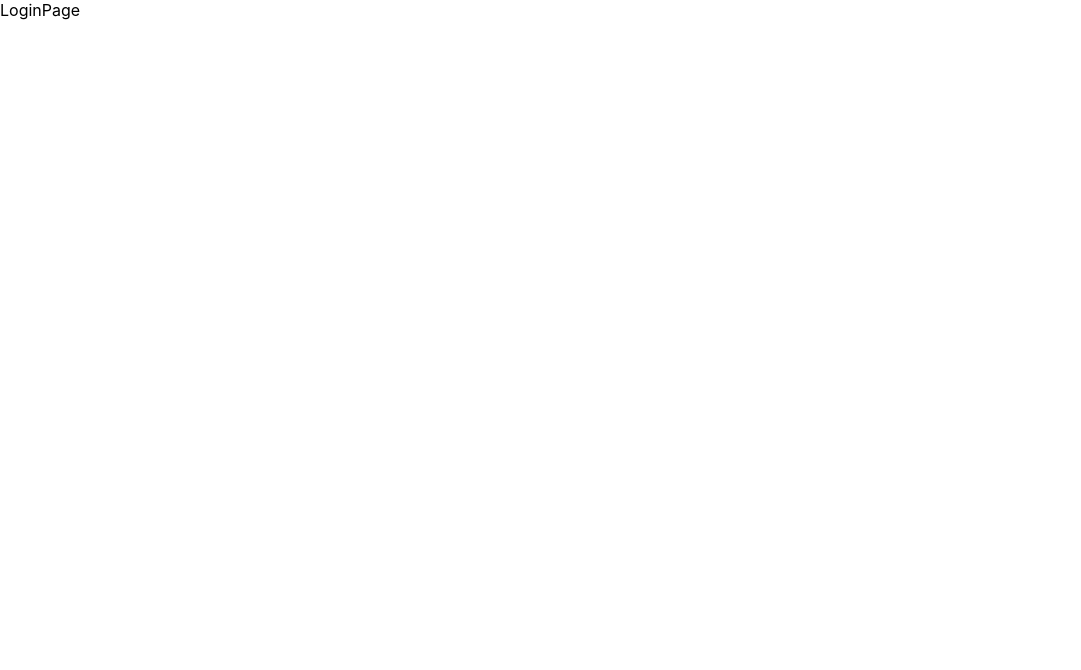
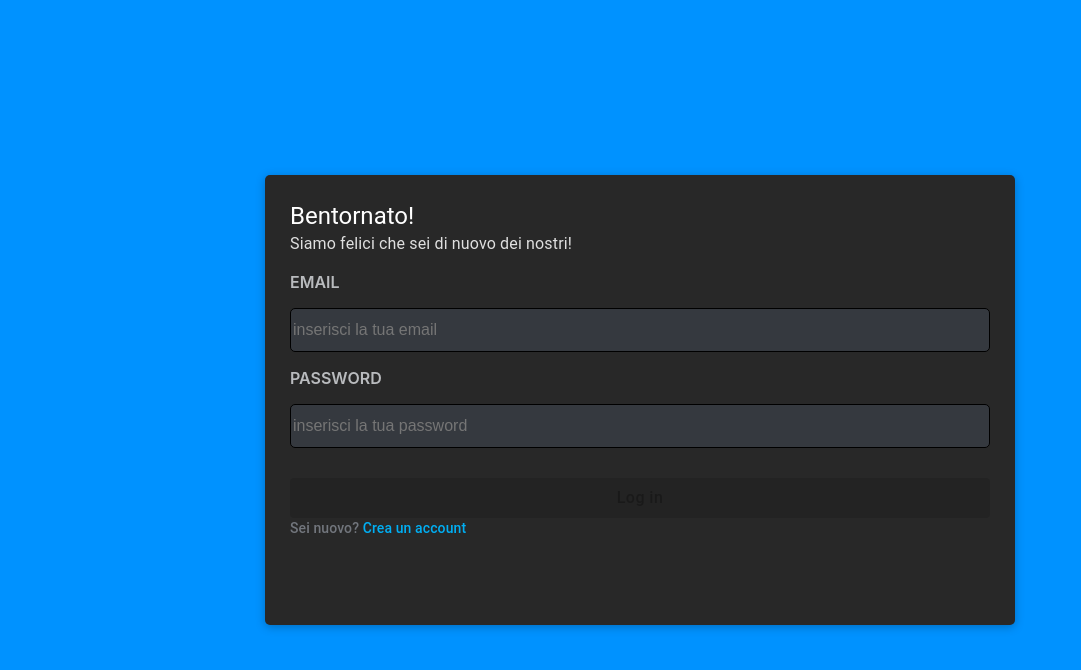
Before and after one commit to GiulioFede/Realtime-Video-Room-Chat-Conversation-Platform---MERN-Full-Stack-implementation, a React (Create React App) app in the folder frontend/: page /login in a window 1280 px wide. Shown: the top 670 px of the page, without its empty margins (0-1081 px from the left). Built offline with nearby package versions, Linux system fonts and the light colour scheme.

Commit message:
creating log in page: email,password and redirect message

```diff
--- a/frontend/package.json
+++ b/frontend/package.json
@@ -3,12 +3,15 @@
   "version": "0.1.0",
   "private": true,
   "dependencies": {
-    "@mui/material": "^5.11.9",
+    "@emotion/react": "^11.10.6",
+    "@emotion/styled": "^11.10.6",
+    "@mui/material": "^5.11.10",
     "@reduxjs/toolkit": "^1.9.2",
     "@testing-library/jest-dom": "^5.16.5",
     "@testing-library/react": "^13.4.0",
     "@testing-library/user-event": "^14.4.3",
     "axios": "^1.3.3",
+    "glamor": "^2.20.40",
     "react": "^18.2.0",
     "react-dom": "^18.2.0",
     "react-redux": "^8.0.5",
--- a/frontend/src/pages/authPages/LoginPage/LoginPage.js
+++ b/frontend/src/pages/authPages/LoginPage/LoginPage.js
@@ -1,7 +1,67 @@
-import React from "react"
+import React, { useState } from "react"
+import InputField from "../../components/InputField";
+import PrimaryButton from "../../components/PrimaryButton";
+import RedirectInfo from "../../components/RedirectInfo";
+import AuthBox from "../components/BoxAuth";
+import BoxHeaderAuth from "../components/BoxHeaderAuth";
+import {useNavigate} from "react-router-dom";
 
 const LoginPage = () => {
-    return <div>LoginPage</div>
+
+    const navigate = useNavigate();
+
+    //contiene il valore di email che l'utente ogni volta che digita inserisce
+    const [email, setEmail] = useState('');
+    //contiene la password che l'utente ogni volta che digita inserisce
+    const [password, setPassword] = useState('');
+
+    const [isFormValid, setIsFormValid] = useState(false);
+
+    const handleLogInClick = () => {
+        console.log("log in");
+    }
+
+    const handlePushToRegisterPage = () => {
+        //redirect alla pagina di registrazione
+        navigate('/register');
+    }
+
+    return (
+        <AuthBox>
+
+            {/*TITOLO e sottotitolo*/}
+            <BoxHeaderAuth title="Bentornato!" subtitle="Siamo felici che sei di nuovo dei nostri!"/>
+
+            {/*CAMPO PER EMAIL */}
+            <InputField value={email}
+                        setValue={setEmail}
+                        label="email"
+                        type="text"
+                        placeholder= "inserisci la tua email" />
+
+            {/*CAMPO PER PASSWORD */}
+            <InputField value={password}
+                        setValue={setPassword}
+                        label="password"
+                        type="password"
+                        placeholder= "inserisci la tua password" />
+
+            {/*BOTTONE PER LOGGARSI*/}
+            <PrimaryButton
+                label="Log in"
+                additionalStyles = {{marginTop:"30px"}}
+                disabled={!isFormValid}
+                onClick={handleLogInClick}
+            />
+
+            <RedirectInfo
+                text="Sei nuovo?"
+                redirectText=" Crea un account"
+                redirectHandler={handlePushToRegisterPage}
+            />
+
+        </AuthBox>
+    )
 };
 
 export default LoginPage;
--- a/frontend/src/pages/authPages/RegisterPage/RegisterPage.js
+++ b/frontend/src/pages/authPages/RegisterPage/RegisterPage.js
@@ -1,7 +1,12 @@
 import React from "react"
+import AuthBox from "../components/BoxAuth";
 
 const RegisterPage = () => {
-    return <div>RegisterPage</div>
+    return (
+        <AuthBox>
+            RegisterPage
+        </AuthBox>
+    )
 };
 
 export default RegisterPage;
--- /dev/null
+++ b/frontend/src/pages/authPages/components/BoxAuth.js
@@ -0,0 +1,18 @@
+
+import { Box } from "@mui/system";
+import React from "react";
+
+const AuthBox = (props) =>{
+    return (
+        <div style={{width:"100%", height:"100vh", display: "flex", alignItems:"center", justifyContent:"center", background:"#0092ff"}}>
+
+            <Box sx={{ width: 700, height: 400, bgcolor: "#282828", borderRadius: '5px', boxShadow: "0 2px 10px 0 rgb(0 0 0 / 25%)", display: "flex", flexDirection: 'column', padding: "25px"}}>
+                {/*INSERISCO I FIGLI CHE PASSO, OSSIA I TAG CHE COMPORRANNO IL CONTENUTO DEL BOX */}
+                {props.children}
+            </Box>
+
+        </div>
+    )
+}
+
+export default AuthBox;
--- /dev/null
+++ b/frontend/src/pages/authPages/components/BoxHeaderAuth.js
@@ -0,0 +1,13 @@
+import React from "react";
+import { Typography } from "@mui/material";
+
+const BoxHeaderAuth = (props) => {
+    return (
+        <>
+            <Typography variant="h5" sx={{color: "white"}}>{props.title}</Typography>
+            <Typography sx={{color: "#dfdfdf"}}>{props.subtitle}</Typography>
+        </>
+    )
+}
+
+export default BoxHeaderAuth;
--- /dev/null
+++ b/frontend/src/pages/components/InputField.js
@@ -0,0 +1,59 @@
+import React from "react";
+import {css} from 'glamor'
+
+const InputField = (props) =>{
+
+    const {value, setValue, label, type, placeholder} = props;
+
+    //quando varia il valore di input...
+    const onChangeValue = (event) =>{
+        setValue(event.target.value);
+    }
+
+    return (
+
+        <div {...divStyle}>
+
+            {/*LABEL */}
+            <p {...pStyle}>{label}</p>
+
+            {/*INPUT FIELD*/}
+            <input {...inputStyle}
+                value = {value}
+                onChange = {onChangeValue}
+                type = {type}
+                placeholder={placeholder}>
+            </input>
+        </div>
+
+    )
+}
+
+
+const divStyle = css({
+    display:"flex",
+    justifyContent:"center",
+    flexDirection: "column",
+    width:"100%"
+});
+
+const pStyle = css({
+    color: "#b9bbbe",
+    textTransform: "uppercase",
+    fontWeight: "600",
+    fontSize:"16px"
+});
+
+const inputStyle = css({
+    flexGrow:1,
+    height:"40px",
+    border: "1px solid black",
+    borderRadius: "5px",
+    color: "dcddde",
+    background: "#35393f",
+    margin: 0,
+    fontSize: "16px",
+    padding: "0 px"
+});
+
+export default InputField;
--- /dev/null
+++ b/frontend/src/pages/components/PrimaryButton.js
@@ -0,0 +1,59 @@
+import React from "react";
+import {css} from 'glamor'
+import { Button } from "@mui/material";
+
+const PrimaryButton = (props) =>{
+
+    const {label, additionalStyles, disabled, onClick} = props;
+
+    return (
+
+        <Button
+            variant="contained"
+            sx = {{
+                bgcolor: "#5865F2",
+                color: "white",
+                textTransform: "none",
+                fontSize: "16px",
+                fontWeight:500,
+                width:"100%",
+                height:"40px"
+            }}
+            style={additionalStyles ? additionalStyles : {}}
+            disabled = {disabled}
+            onClick = {onClick}
+        >
+            {label}
+        </Button>
+
+    )
+}
+
+
+const divStyle = css({
+    display:"flex",
+    justifyContent:"center",
+    flexDirection: "column",
+    width:"100%"
+});
+
+const pStyle = css({
+    color: "#b9bbbe",
+    textTransform: "uppercase",
+    fontWeight: "600",
+    fontSize:"16px"
+});
+
+const inputStyle = css({
+    flexGrow:1,
+    height:"40px",
+    border: "1px solid black",
+    borderRadius: "5px",
+    color: "dcddde",
+    background: "#35393f",
+    margin: 0,
+    fontSize: "16px",
+    padding: "0 px"
+});
+
+export default PrimaryButton;
--- /dev/null
+++ b/frontend/src/pages/components/RedirectInfo.js
@@ -0,0 +1,16 @@
+import React from "react";
+import { Typography } from "@mui/material";
+
+const RedirectInfo = ({text, redirectText, redirectHandler}) =>{
+    return (
+        <Typography
+            sx = {{ color: "#72767d"}}
+            variant="subtitle2"
+            >
+                {text}
+                <span style={{color:"#00AFF4", fontWeight: 500, cursor:"pointer"}} onClick={redirectHandler}>{redirectText}</span>
+        </Typography>
+    )
+};
+
+export default RedirectInfo;
```
Also changed, not shown: 1 other file (tests, documents, lock files or other folders).
